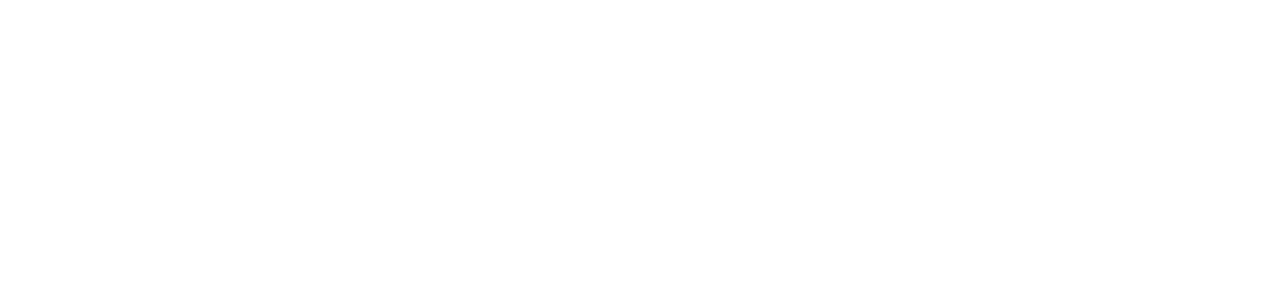
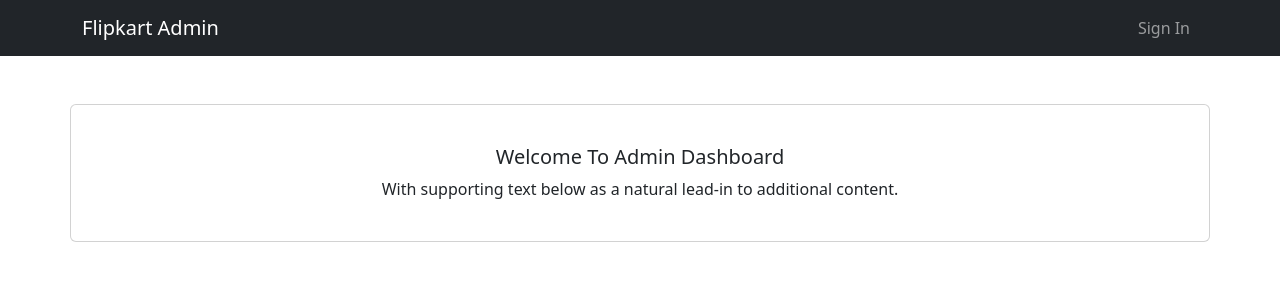
Before and after one commit to RiyaadHossain/AdminApp-FlipkartClone, a React (Create React App) app: page / in a window 1280 px wide. Shown: the top 300 px of the page. Built offline with nearby package versions, Linux system fonts and the light colour scheme.

Commit message:
Sign in and sign up added

```diff
--- a/package.json
+++ b/package.json
@@ -6,8 +6,11 @@
     "@testing-library/jest-dom": "^5.14.1",
     "@testing-library/react": "^13.0.0",
     "@testing-library/user-event": "^13.2.1",
+    "bootstrap": "^5.2.0",
     "react": "^18.2.0",
+    "react-bootstrap": "^2.5.0",
     "react-dom": "^18.2.0",
+    "react-router-dom": "^6.3.0",
     "react-scripts": "5.0.1",
     "web-vitals": "^2.1.0"
   },
--- a/public/index.html
+++ b/public/index.html
@@ -4,7 +4,13 @@
     <meta charset="utf-8" />
     <link rel="icon" href="%PUBLIC_URL%/favicon.ico" />
     <meta name="viewport" content="width=device-width, initial-scale=1" />
-    <title>Admin App - Flipkart Clone</title>
+    <link
+      rel="stylesheet"
+      href="https://cdn.jsdelivr.net/npm/bootstrap@5.2.0-beta1/dist/css/bootstrap.min.css"
+      integrity="sha384-0evHe/X+R7YkIZDRvuzKMRqM+OrBnVFBL6DOitfPri4tjfHxaWutUpFmBp4vmVor"
+      crossorigin="anonymous"
+    />
+    <title>Admin App - Flipkart</title>
   </head>
   <body>
     <div id="root"></div>
--- a/src/App.js
+++ b/src/App.js
@@ -1,5 +1,18 @@
+import Home from "./Pages/Home";
+import SignUp from "./Pages/SignUp";
+import SignIn from "./Pages/SignIn";
+import { Routes, Route } from "react-router-dom";
+
 function App() {
-  return <div></div>;
+  return (
+    <>
+      <Routes>
+        <Route path="/" element={<Home />} />
+        <Route path="signup" element={<SignUp />} />
+        <Route path="signin" element={<SignIn />} />
+      </Routes>
+    </>
+  );
 }
 
 export default App;
--- a/src/Components/Header.jsx
+++ b/src/Components/Header.jsx
@@ -1,7 +1,26 @@
 import React from "react";
+import { Link } from "react-router-dom";
+import { Navbar, Container, Nav } from "react-bootstrap";
 
 function Header() {
-  return <div>Header</div>;
+  return (
+    <Navbar collapseOnSelect expand="lg" bg="dark" variant="dark">
+      <Container>
+        <Navbar.Brand href="#home">Flipkart Admin</Navbar.Brand>
+        <Navbar.Toggle aria-controls="responsive-navbar-nav" />
+        <Navbar.Collapse id="responsive-navbar-nav">
+          <Nav className="me-auto"></Nav>
+          <Nav>
+            <li className="nav-item">
+              <Link to="/signin" className="nav-link">
+                Sign In
+              </Link>
+            </li>
+          </Nav>
+        </Navbar.Collapse>
+      </Container>
+    </Navbar>
+  );
 }
 
 export default Header;
--- a/src/Components/Layout.jsx
+++ b/src/Components/Layout.jsx
@@ -1,7 +1,13 @@
 import React from "react";
+import Header from "./Header";
 
-function Layout() {
-  return <div>Layout</div>;
+function Layout(props) {
+  return (
+    <div>
+      <Header />
+      {props.children}
+    </div>
+  );
 }
 
 export default Layout;
--- /dev/null
+++ b/src/Components/UI/InputField.jsx
@@ -0,0 +1,13 @@
+import React from "react";
+import { Form } from "react-bootstrap";
+
+function InputField(props) {
+  return (
+    <Form.Group className="mb-3" controlId="formBasicEmail">
+      <Form.Label>{props.label}</Form.Label>
+      <Form.Control type={props.type} placeholder={props.placeholder} />
+    </Form.Group>
+  );
+}
+
+export default InputField;
--- a/src/Pages/Home.jsx
+++ b/src/Pages/Home.jsx
@@ -1,7 +1,23 @@
 import React from "react";
+import Layout from "../Components/Layout";
+import { Card } from "react-bootstrap";
 
 function Home() {
-  return <div>Home</div>;
+  return (
+    <>
+      <Layout>
+        <Card className="text-center container mt-5 py-4">
+          <Card.Body>
+            <Card.Title>Welcome To Admin Dashboard</Card.Title>
+            <Card.Text>
+              With supporting text below as a natural lead-in to additional
+              content.
+            </Card.Text>
+          </Card.Body>
+        </Card>
+      </Layout>
+    </>
+  );
 }
 
 export default Home;
--- a/src/Pages/SignIn.jsx
+++ b/src/Pages/SignIn.jsx
@@ -1,7 +1,25 @@
 import React from "react";
+import { Form, Button, Col, Card } from "react-bootstrap";
+import InputField from "../Components/UI/InputField";
 
 function SignIn() {
-  return <div>SignIn</div>;
+  return (
+    <Col md={{ span: 6, offset: 3 }}>
+      <Form className="border p-3 rounded mt-5 mx-auto">
+        <Card.Title className="text-center mb-3">Sign In</Card.Title>
+        <InputField
+          label="Email Address"
+          type="email"
+          placeholder="Enter Email"
+        />
+        <InputField label="Password" type="password" placeholder="Password" />
+
+        <Button variant="primary" type="submit">
+          Sign In
+        </Button>
+      </Form>
+    </Col>
+  );
 }
 
 export default SignIn;
--- a/src/Pages/SignUp.jsx
+++ b/src/Pages/SignUp.jsx
@@ -1,7 +1,36 @@
 import React from "react";
+import { Button, Card, Col, Form, Row } from "react-bootstrap";
+import InputField from "../Components/UI/InputField";
 
 function SignUp() {
-  return <div>SignUp</div>;
+  return (
+    <Col md={{ span: 6, offset: 3 }}>
+      <Form className="border p-3 rounded mt-5 mx-auto">
+        <Card.Title className="text-center mb-3">Sign Up</Card.Title>
+        <Row>
+          <Col md={6}>
+            <InputField
+              label="Email Address"
+              type="email"
+              placeholder="Enter Email"
+            />
+          </Col>
+          <Col md={6}>
+            <InputField
+              label="Email Address"
+              type="email"
+              placeholder="Enter Email"
+            />
+          </Col>
+        </Row>
+        <InputField label="Password" type="password" placeholder="Password" />
+
+        <Button variant="primary" type="submit">
+          Sign Up
+        </Button>
+      </Form>
+    </Col>
+  );
 }
 
 export default SignUp;
--- a/src/index.js
+++ b/src/index.js
@@ -1,10 +1,13 @@
 import App from "./App";
 import React from "react";
 import ReactDOM from "react-dom/client";
+import { BrowserRouter } from "react-router-dom";
 
 const root = ReactDOM.createRoot(document.getElementById("root"));
 root.render(
   <React.StrictMode>
-    <App />
+    <BrowserRouter>
+      <App />
+    </BrowserRouter>
   </React.StrictMode>
 );
```
Also changed, not shown: 1 other file (tests, documents, lock files or other folders).
